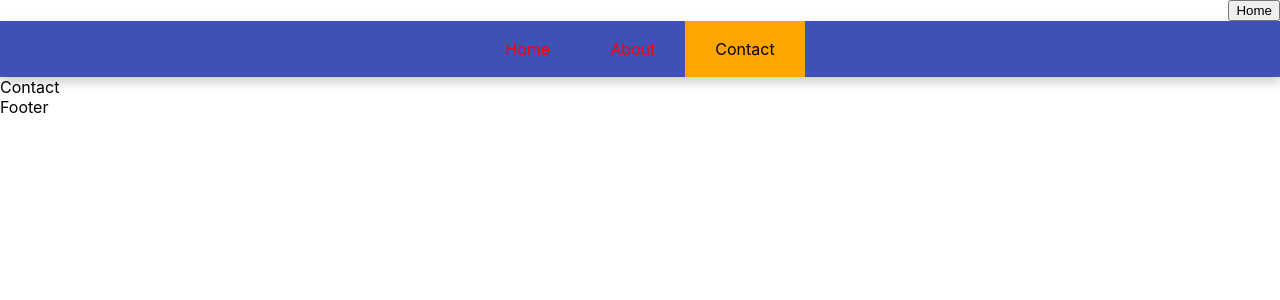
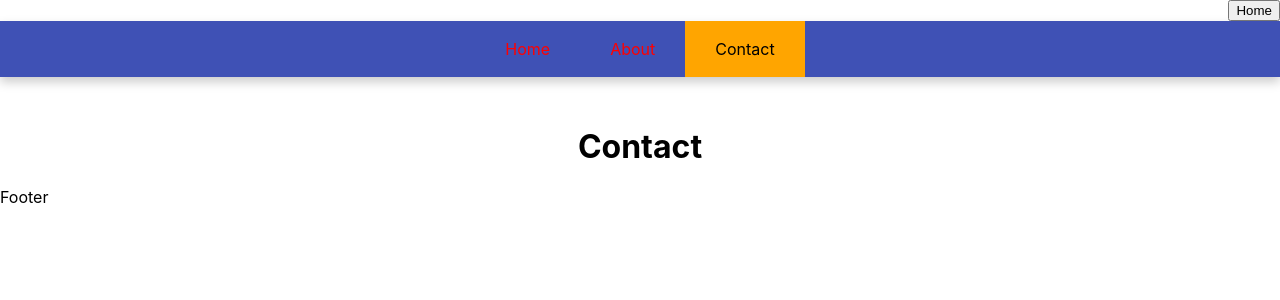
Before and after one commit to NupurKes/practicedemo, a React (Create React App) app: page /contact in a window 1280 px wide. Shown: the top 300 px of the page. Built offline with nearby package versions, Linux system fonts and the light colour scheme.

Commit message:
contact and about

```diff
--- a/src/pages/Contact.js
+++ b/src/pages/Contact.js
@@ -2,6 +2,7 @@ import React from 'react'
 
 export default function Contact() {
   return (
-    <div>Contact</div>
+    <div className = "content">
+      <h1>Contact</h1></div>
   )
 }
```
